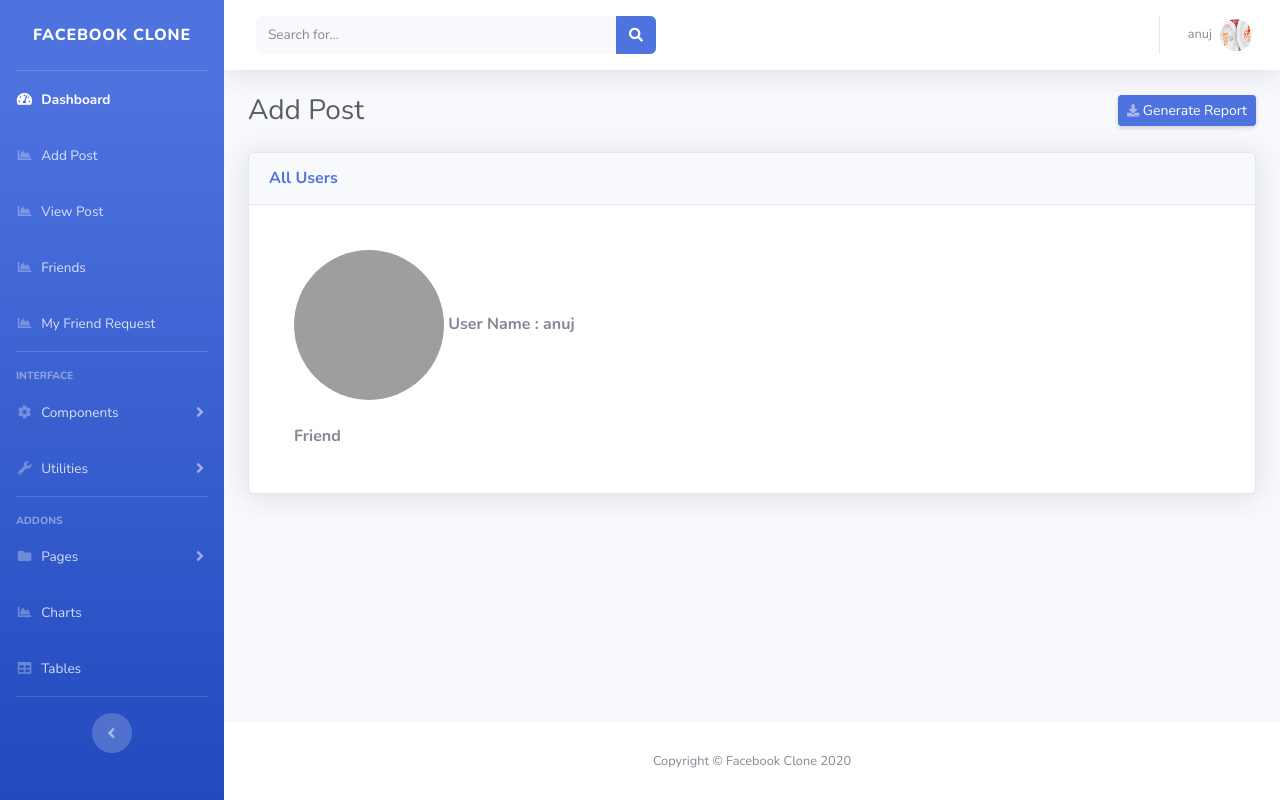
After one commit to anujbidkar/facebook-clone, a PHP site: page /my_request.php in a window 1280 px wide. The commit adds this page. Run offline with PHP 8.4, Linux system fonts and the light colour scheme; a user stored in the database is signed in; data comes from the database, SQL or seed files in the repository; tables that the repository leaves empty or names only in its code hold one stand-in row (values such as "Sample post"); grey boxes are pictures that could not be loaded.

Commit message:
fiend request done

```diff
--- a/header.php
+++ b/header.php
@@ -65,6 +65,16 @@
         <a class="nav-link" href="view_post.php">
           <i class="fas fa-fw fa-chart-area"></i>
           <span>View Post</span></a>
+      </li>
+      <li class="nav-item">
+        <a class="nav-link" href="view_all_user.php">
+          <i class="fas fa-fw fa-chart-area"></i>
+          <span>Friends</span></a>
+      </li>
+      <li class="nav-item">
+        <a class="nav-link" href="my_request.php">
+          <i class="fas fa-fw fa-chart-area"></i>
+          <span>My Friend Request</span></a>
       </li>
 
       <!-- Divider -->
--- /dev/null
+++ b/my_request.php
@@ -0,0 +1,165 @@
+<?php
+include ('header.php');
+?>
+
+        <!-- End of Topbar -->
+
+        <!-- Begin Page Content -->
+        <div class="container-fluid">
+
+          <!-- Page Heading -->
+          <div class="d-sm-flex align-items-center justify-content-between mb-4">
+            <h1 class="h3 mb-0 text-gray-800">Add Post</h1>
+            <a href="#" class="d-none d-sm-inline-block btn btn-sm btn-primary shadow-sm"><i class="fas fa-download fa-sm text-white-50"></i> Generate Report</a>
+          </div>
+
+          <!-- Content Row -->
+
+
+          <!-- Content Row -->
+
+
+
+          <!-- Content Row -->
+          <div class="row">
+
+            <!-- Content Column -->
+            <div class="col-lg-12 mb-4">
+
+              <!-- Project Card Example -->
+              <div class="card shadow mb-4">
+                        <div class="card-header py-3">
+                        <h6 class="m-0 font-weight-bold text-primary">All Users</h6>
+                        </div>
+                        <div class="card-body">
+                                <div class="row">
+
+                                                    <?php
+                                                    $user_id = $_SESSION['user_id'];
+                                                    $get_user = "SELECT * FROM  friend_request WHERE to_id = '$user_id' ";
+                                                    $result_get_user = mysqli_query($connection,$get_user);
+                                                    $num_rows = mysqli_num_rows($result_get_user);
+
+                                                        while($row = mysqli_fetch_array($result_get_user))
+                                                        {
+                                                            // $id = $row['id'];
+                                                            $from_id = $row['from_id'];
+                                                            $id = $row['id'];
+                                                            $status = $row['status'];
+
+                                                            $get_name = "SELECT * FROM users WHERE id = '$from_id'";
+                                                            $result_get_name = mysqli_query($connection,$get_name);
+
+                                                            while($row2 = mysqli_fetch_array($result_get_name))
+                                                            {
+                                                              $user_name = $row2['user_name'];
+
+                                                            }
+
+
+
+
+
+
+                                                    ?>
+
+                                                                <div class="col-lg-12" style="padding:25px">
+                                                                    <div class="col-lg-6">
+                                                                             <img width="150px" height="150px" class="rounded-circle img-profile" src="post_images/<?php echo $user_profile_photo; ?>" alt="">
+                                                                             <b>
+                                                                    User Name : <?php echo $user_name;?>
+                                                                    <br>
+                                                                    <br>
+                                                                    <form method="POST" action="">
+
+
+                                                                        <input type="hidden" name="id" value="<?php echo $id;?>">
+                                                                        <?php
+                                                                        if($status == "accepted")
+                                                                        {
+                                                                          echo "Friend";
+                                                                        }
+                                                                        else
+                                                                        {
+                                                                          ?>
+                                                                           <button type="submit" name="friend_request<?php echo $id; ?>" class="btn btn-primary">
+                                                                        Accept Request
+                                                                    </button>
+
+                                                                          <?php
+                                                                        }
+
+                                                                        ?>
+
+                                                                    </form>
+
+                                                                    <?php
+                                                                    if(isset($_POST['friend_request'.$id]))
+                                                                    {
+                                                                      $id = $_POST['id'];
+
+                                                                      $update_query = "UPDATE friend_request SET status='accepted' WHERE id='$id' ";
+
+                                                                        //  $ = "INSERT INTO friend_request(from_id,to_id) VALUES('$user_id','$friend_id')";
+                                                                         $result_update_query = mysqli_query($connection,$update_query);
+                                                                         if($result_update_query)
+                                                                         {
+                                                                             echo "friend reqeust Accepted";
+                                                                         }
+                                                                         else
+                                                                         {
+                                                                             echo "Error".mysqli_error($connection);
+                                                                         }
+
+
+
+
+                                                                    }
+                                                                    ?>
+                                                                    </b>
+                                                                    </div>
+
+
+
+
+                                                                </div>
+                                                                <br>
+                                                                <br>
+
+                                                    <?php
+
+                                                        }
+
+
+                                                        ?>
+
+
+
+                                </div>
+
+                        </div>
+              </div>
+
+
+              <!-- Color System -->
+              <div class="row">
+
+
+            </div>
+
+            </div>
+
+
+          </div>
+
+        </div>
+        <!-- /.container-fluid -->
+
+      </div>
+      <!-- End of Main Content -->
+
+
+  <!-- End of Page Wrapper -->
+  <?php
+include ('footer.php');
+?>
```
Also changed, not shown: view_all_user.php (added, +143 -0 lines), post_images/BANNER_OJ_INSIDE_2020_1.jpg (added), view_post.php (line endings or trailing spaces).
